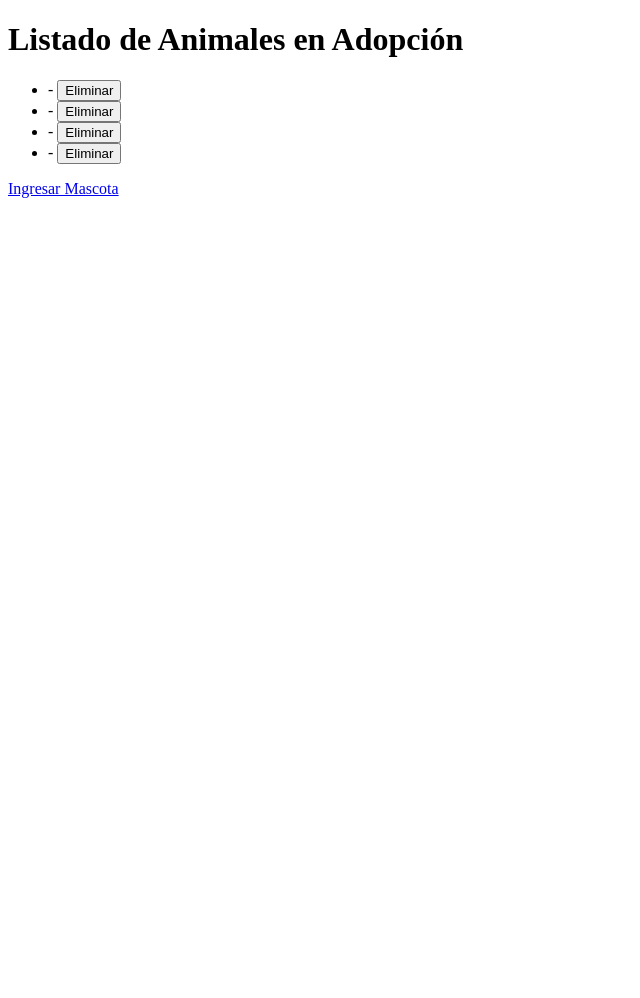
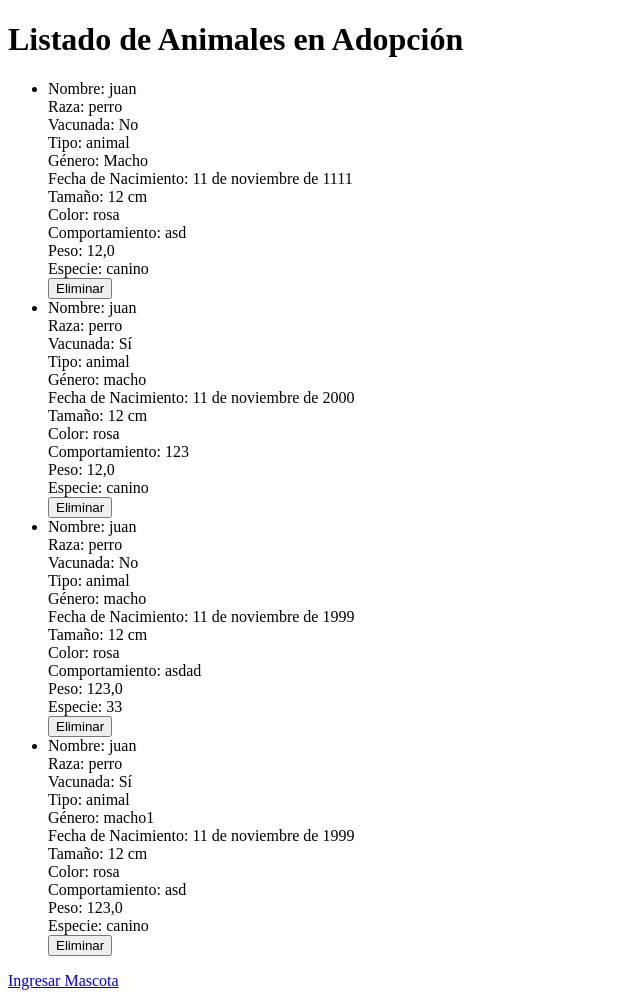
Before and after one commit to Joreyesi/Adoptame, a Django app: page /listado_mascotas/ in a window 1280 px wide. Shown: the whole page, without its empty margins (0-640 px from the left). Before the commit the page ends 198 px from the top, so only its background shows below. Run offline with Django 4.2, Linux system fonts and the light colour scheme; data comes from the database, SQL or seed files in the repository.

Commit message:
mas cambios al html listado

```diff
--- a/mascotas/templates/mascotas/listado_mascotas.html
+++ b/mascotas/templates/mascotas/listado_mascotas.html
@@ -10,7 +10,18 @@
     <ul>
         {% for mascota in mascotas %}
             <li>
-                {{ mascota.nombre }} - {{ mascota.descripcion }}
+                Nombre: {{ mascota.nombre_m }}<br>
+                Raza: {{ mascota.raza_m }}<br>
+                Vacunada: {% if mascota.vacuna_m %}Sí{% else %}No{% endif %}<br>
+                Tipo: {{ mascota.tipo_m }}<br>
+                Género: {{ mascota.genero_m }}<br>
+                Fecha de Nacimiento: {{ mascota.fecha_nac_m }}<br>
+                Tamaño: {{ mascota.tamaño_m }}<br>
+                Color: {{ mascota.color_m }}<br>
+                Comportamiento: {{ mascota.comportamiento_m }}<br>
+                Peso: {{ mascota.peso_m }}<br>
+                Especie: {{ mascota.especie_m }}<br>
+
                 <form method="post" action="{% url 'eliminar_mascota' mascota.id_mascotas %}" style="display:inline;">
                     {% csrf_token %}
                     <button type="submit" class="btn btn-danger btn-sm">Eliminar</button>
@@ -18,6 +29,8 @@
             </li>
         {% endfor %}
     </ul>
+
+    <!-- Agrega un botón para ir a la página de ingreso de mascotas -->
     <a href="{% url 'ingresar_mascota' %}" class="btn btn-primary">Ingresar Mascota</a>
 </body>
 </html>
```
